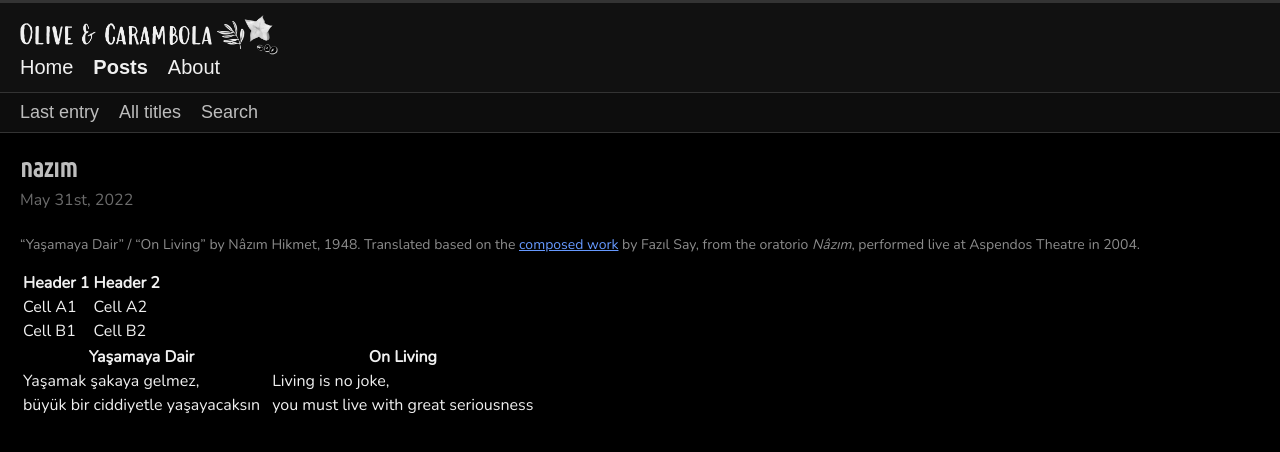
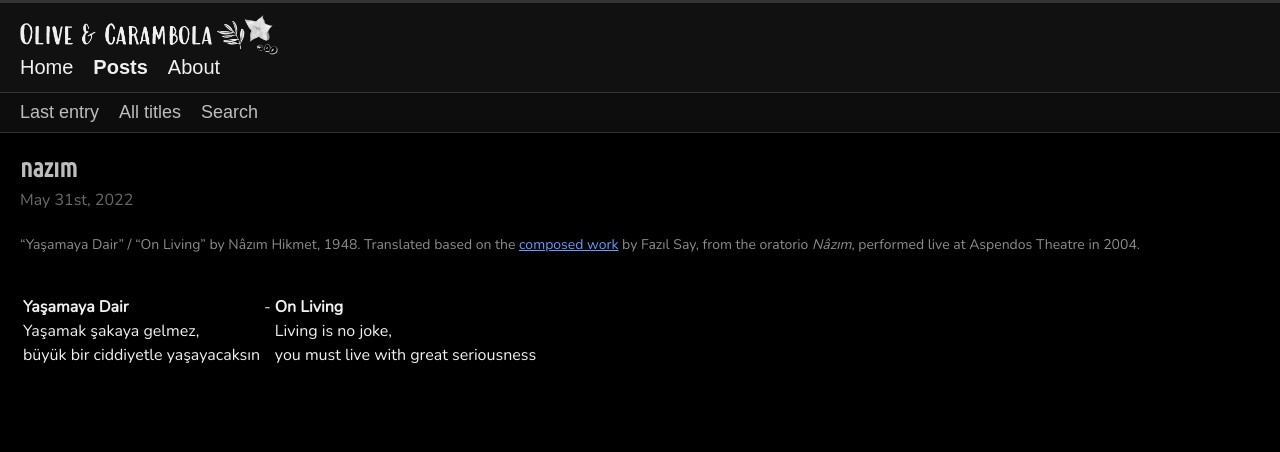
Before and after one commit to olivecarambola/logbook, a Jekyll site: the page built from _posts/2022-05-31-nazim.md, in a window 1280 px wide. Shown: the top 452 px of the page. Built offline with Jekyll 4.4.1, drawn with Linux system fonts in a browser that asks for light colours; some web fonts are replaced.

Commit message:
Update 2022-05-31-nazim.md

```diff
--- a/_posts/2022-05-31-nazim.md
+++ b/_posts/2022-05-31-nazim.md
@@ -14,12 +14,7 @@ imgcount_credited: 0
 ---
 <span class="text-body-credit">“Yaşamaya Dair” / “On Living” by Nâzım Hikmet, 1948. Translated based on the [composed work](https://fazilsay.com/music/) by Fazıl Say, from the oratorio *Nâzım*, performed live at Aspendos Theatre in 2004.</span>
 
-| Header 1 | Header 2 |
-|----------|----------|
-| Cell A1  | Cell A2  |
-| Cell B1  | Cell B2  |
-
-|Yaşamaya Dair| |On Living|
-|-|-|-|
+| | | |
+|**Yaşamaya Dair**|-|**On Living**|
 |Yaşamak şakaya gelmez,| |Living is no joke,|
 |büyük bir ciddiyetle yaşayacaksın| |you must live with great seriousness|
```
